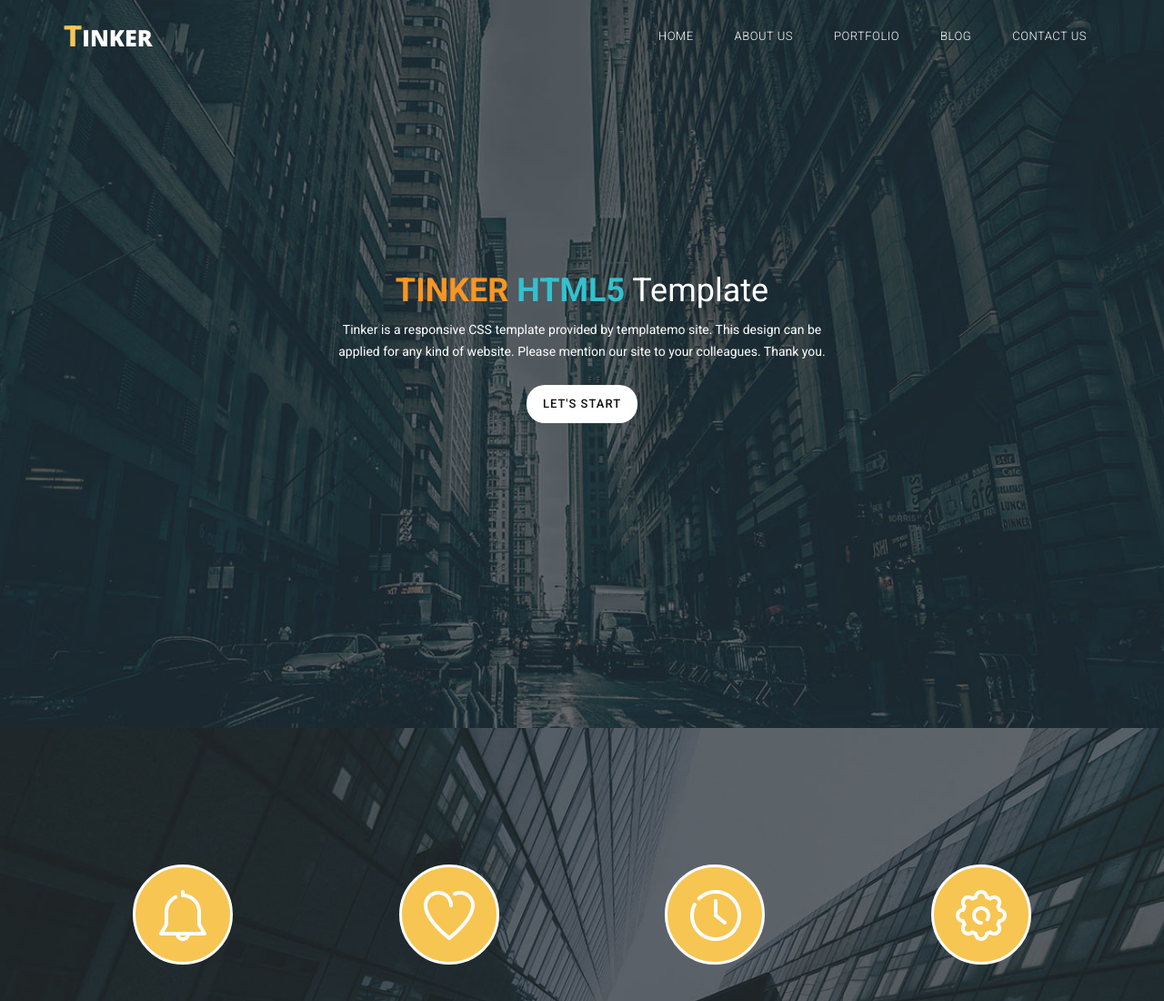
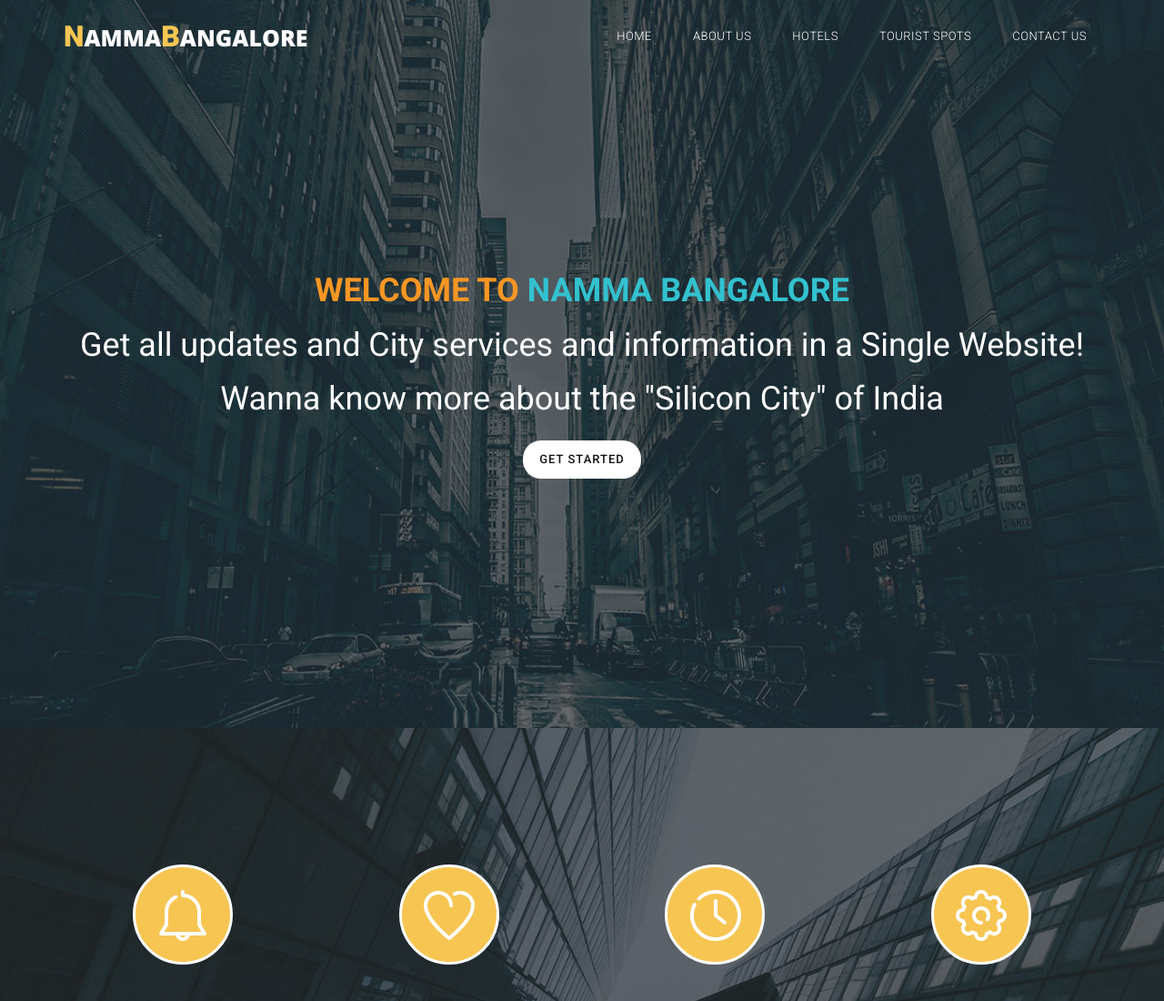
Before and after one commit to Logeshn009/Namma-Bangalore, a plain HTML site: page index.html in a window 1280 px wide. Shown: the top 1100 px of the page at 91% size. Drawn offline with nearby package versions, Linux system fonts and the light colour scheme.

Commit message:
commit on main

```diff
--- a/index.html
+++ b/index.html
@@ -7,7 +7,7 @@
 Tinker CSS Template
 https://templatemo.com/tm-506-tinker
 -->
-        <title>Tinker CSS Template</title>
+        <title>nammabanglore.com</title>
         <meta name="description" content="">
         <meta name="viewport" content="width=device-width, initial-scale=1">
 
@@ -38,15 +38,16 @@ https://templatemo.com/tm-506-tinker
                         <span class="icon-bar"></span>
                         <span class="icon-bar"></span>
                     </button>
-                    <a href="#" class="navbar-brand scroll-top"><em>T</em>inker</a>
+                    <a href="#" class="navbar-brand scroll-top"><em>N</em>amma</a>
+                    <a href="#" class="navbar-brand scroll-top"><em>B</em>angalore</a>
                 </div>
                 <!--/.navbar-header-->
                 <div id="main-nav" class="collapse navbar-collapse">
                     <ul class="nav navbar-nav">
                         <li><a href="#" class="scroll-top">Home</a></li>
                         <li><a href="#" class="scroll-link" data-id="about">About Us</a></li>
-                        <li><a href="#" class="scroll-link" data-id="portfolio">Portfolio</a></li>
-                        <li><a href="#" class="scroll-link" data-id="blog">Blog</a></li>
+                        <li><a href="#" class="scroll-link" data-id="portfolio">Hotels</a></li>
+                        <li><a href="#" class="scroll-link" data-id="blog">Tourist Spots</a></li>
                         <li><a href="#" class="scroll-link" data-id="contact-us">Contact Us</a></li>
                     </ul>
                 </div>
@@ -62,10 +63,11 @@ https://templatemo.com/tm-506-tinker
     <div class="parallax-content baner-content" id="home">
         <div class="container">
             <div class="text-content">
-                <h2><em>TINKER</em> <span>HTML5</span> Template</h2>
-                <p>Tinker is a responsive CSS template provided by templatemo site. This design can be applied for any kind of website. Please mention our site to your colleagues. Thank you.</p>
+                <h2><em>WELCOME TO</em> <span>NAMMA BANGALORE</span></h2>
+                <h2>Get all updates and City services and information in a Single Website!</h2>
+                <h2>Wanna know more about the "Silicon City" of India</h2>
                 <div class="primary-white-button">
-                    <a href="#" class="scroll-link" data-id="about">Let's Start</a>
+                    <a href="#" class="scroll-link" data-id="about">Get Started</a>
                 </div>
             </div>
         </div>
```
